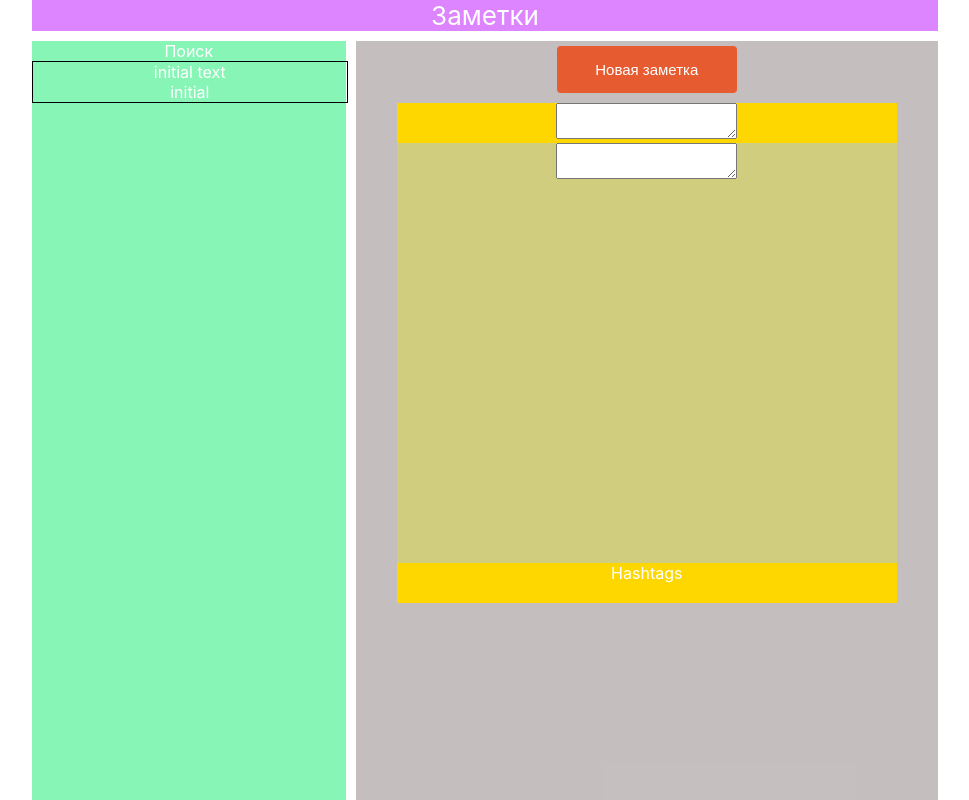
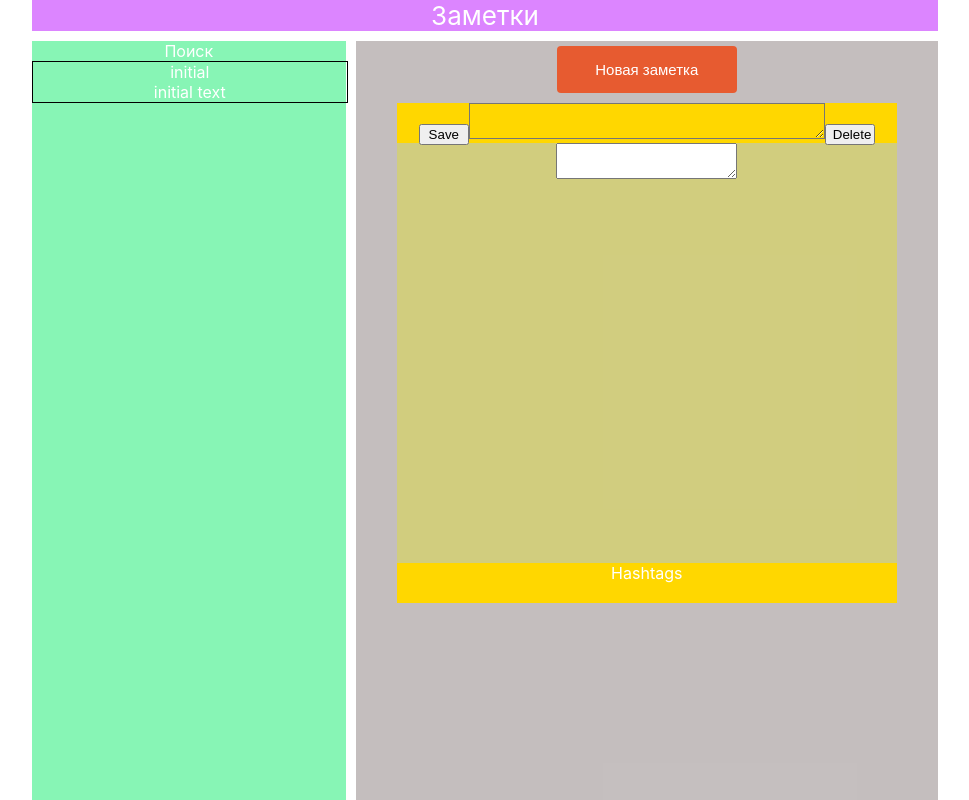
Before and after one commit to svetamankovskaya/notes-creator, a React (Create React App) app: page / in a window 1280 px wide. Shown: the whole page, without its empty margins (160-1129 px from the left). Built offline with nearby package versions, Linux system fonts and the light colour scheme; no server answers.

Commit message:
added styles to note

```diff
--- a/src/components/Navigation/Notes/Notes.js
+++ b/src/components/Navigation/Notes/Notes.js
@@ -4,8 +4,8 @@ import classes from './Notes.module.css';
 let Note = (props) => {
     return <div className={classes.noteWrapper}
         onClick={() => { props.onSelectedNoteChanged(props.note) }}>
-        <div >{props.note.text}</div>
-        <div>{props.note.title}</div>
+        <div >{props.note.title}</div>
+        <div>{props.note.text}</div>
     </div>
 }
 
--- a/src/components/NoteEditor/NoteEditor.js
+++ b/src/components/NoteEditor/NoteEditor.js
@@ -24,7 +24,9 @@ const NoteEditor = (props) => {
       </div>
       <div className={classes.noteWrapper}>
         <div className={classes.noteTitle}>
+          <button>Save</button>
           <textarea onChange={onTitleChange} ref={newTitleElement} value={props.note.title} />
+          <button>Delete</button>
         </div>
         <div className={classes.noteText}>
           <textarea onChange={onNoteBodyChange} ref={newNoteBody} value={props.note.text} />
--- a/src/components/NoteEditor/NoteEditor.module.css
+++ b/src/components/NoteEditor/NoteEditor.module.css
@@ -13,6 +13,16 @@
 .noteTitle{
   height: 40px;
   background-color: gold;
+}
+
+.noteTitle textarea{
+  width: 70%;
+  background-color: gold;
+  outline: none;
+}
+
+.noteTitle button{
+  width: 10%;
 }
 
 .noteText{
```
